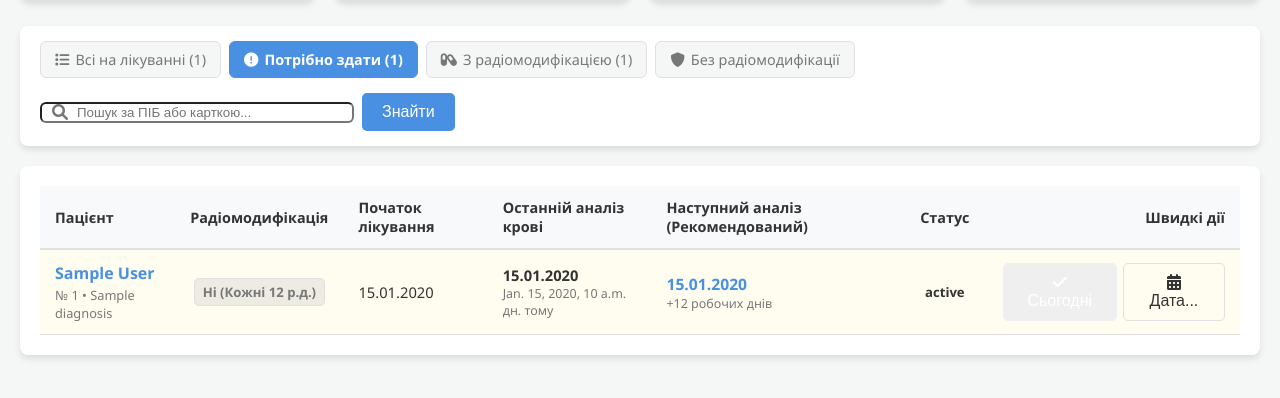
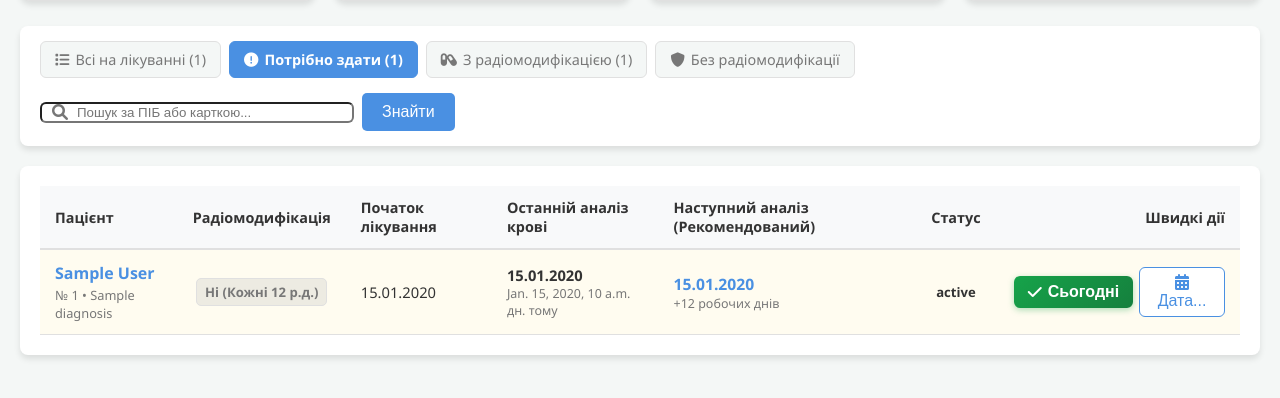
Before and after one commit to 3nc0re/radiotherapy_cms, a Django app: template templates/patients/blood_test_list.html in a window 1280 px wide. Shown: the part 307-705 px from the top of the page. Run offline with Django 5.2, Linux system fonts and the light colour scheme; the template is opened without the code that fills it: most values are stand-ins (such as "Sample title", 1, 10 or a date in 2020).

Commit message:
Enhance button contrast and visual styling for confirm blood test action

```diff
--- a/templates/patients/blood_test_list.html
+++ b/templates/patients/blood_test_list.html
@@ -479,18 +479,49 @@
 .action-buttons-group {
     display: inline-flex;
     gap: 6px;
+    align-items: center;
 }
 
-.btn-outline-secondary {
-    background: transparent;
-    border: 1px solid var(--border-color);
-    color: var(--text-color);
+.btn-confirm-today {
+    background: linear-gradient(135deg, #16a34a 0%, #15803d 100%) !important;
+    color: #ffffff !important;
+    border: none !important;
+    font-weight: 600 !important;
+    padding: 7px 14px !important;
+    border-radius: 6px !important;
+    box-shadow: 0 2px 6px rgba(22, 163, 74, 0.35) !important;
+    transition: all 0.2s ease-in-out !important;
+    display: inline-flex !important;
+    align-items: center !important;
+    gap: 6px !important;
 }
 
-.btn-outline-secondary:hover {
-    background: var(--hover-bg);
-    border-color: var(--primary-color);
-    color: var(--primary-color);
+.btn-confirm-today:hover {
+    background: linear-gradient(135deg, #15803d 0%, #166534 100%) !important;
+    color: #ffffff !important;
+    transform: translateY(-1px) !important;
+    box-shadow: 0 4px 10px rgba(22, 163, 74, 0.45) !important;
+}
+
+.btn-confirm-today:active {
+    transform: translateY(0) !important;
+    box-shadow: 0 1px 3px rgba(22, 163, 74, 0.3) !important;
+}
+
+.btn-custom-date {
+    background: var(--card-bg-color) !important;
+    border: 1px solid var(--primary-color) !important;
+    color: var(--primary-color) !important;
+    font-weight: 500 !important;
+    padding: 6px 12px !important;
+    border-radius: 6px !important;
+    transition: all 0.2s ease-in-out !important;
+}
+
+.btn-custom-date:hover {
+    background: var(--primary-color) !important;
+    color: #ffffff !important;
+    transform: translateY(-1px) !important;
 }
 
 .empty-state {
```
